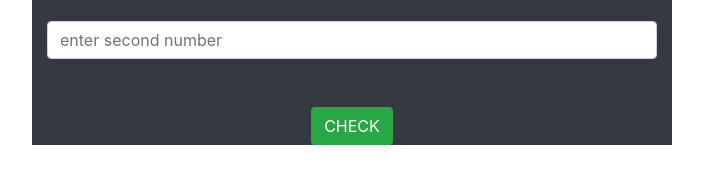
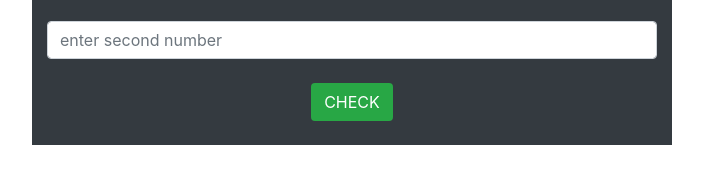
Before and after one commit to Sanjay3454/Sanjay_greatstNum, a plain HTML site: page index.html in a window 1280 px wide. Shown: the part 201-384 px from the top of the page, without its empty margins (288-991 px from the left). Drawn offline with nearby package versions, Linux system fonts and the light colour scheme.

Commit message:
greatestnumberDOM5

```diff
--- a/index.html
+++ b/index.html
@@ -15,7 +15,7 @@
     <form>
      <input id="a1" class="form-control mt-3" type="text" placeholder="enter first number">
      <input id="a2" class="form-control mt-4" type="text" placeholder="enter second number">
-    <button onclick="greatCheck()" type="submit"  class="btn mt-5 btn-outline text-white bg-success">CHECK</button>
+    <button onclick="greatCheck()" type="submit"  class="btn mb-4 mt-4 btn-outline text-white bg-success">CHECK</button>
 
     </form>
 
```
